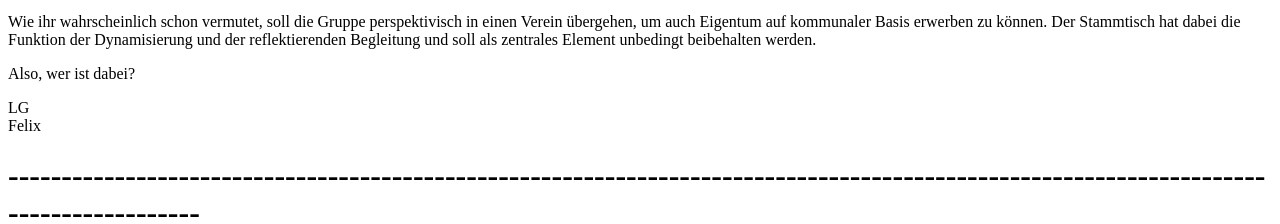
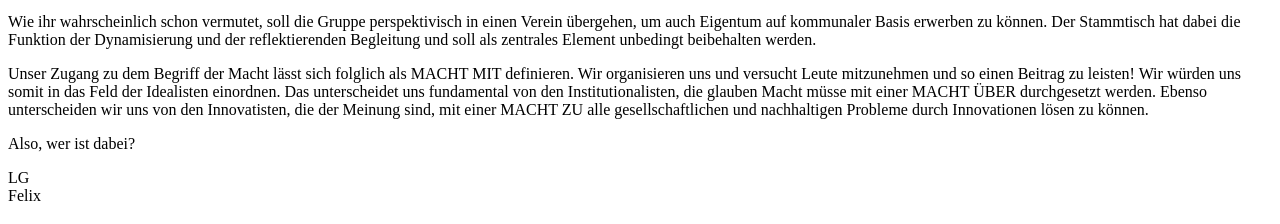
Before and after one commit to Pioniergruppe-Resonanz/documentation, a plain HTML site: page index.html in a window 1280 px wide. Shown: the part 1305-1529 px from the top of the page. Drawn offline with Linux system fonts and the light colour scheme.

Commit message:
Update index.html

```diff
--- a/index.html
+++ b/index.html
@@ -54,6 +54,8 @@
     <li>etc.</li>
   </ul>
   <p>Wie ihr wahrscheinlich schon vermutet, soll die Gruppe perspektivisch in einen Verein übergehen, um auch Eigentum auf kommunaler Basis erwerben zu können. Der Stammtisch hat dabei die Funktion der Dynamisierung und der reflektierenden Begleitung und soll als zentrales Element unbedingt beibehalten werden.</p>
+<p> Unser Zugang zu dem Begriff der Macht lässt sich folglich als MACHT MIT definieren. Wir organisieren uns und versucht Leute mitzunehmen und so einen Beitrag zu leisten! Wir würden uns somit in das Feld der Idealisten einordnen.
+Das unterscheidet uns fundamental von den Institutionalisten, die glauben Macht müsse mit einer MACHT ÜBER durchgesetzt werden. Ebenso unterscheiden wir uns von den Innovatisten, die der Meinung sind, mit einer MACHT ZU alle gesellschaftlichen und nachhaltigen Probleme durch Innovationen lösen zu können.</p>
 
   <p>Also, wer ist dabei?</p>
 
```
